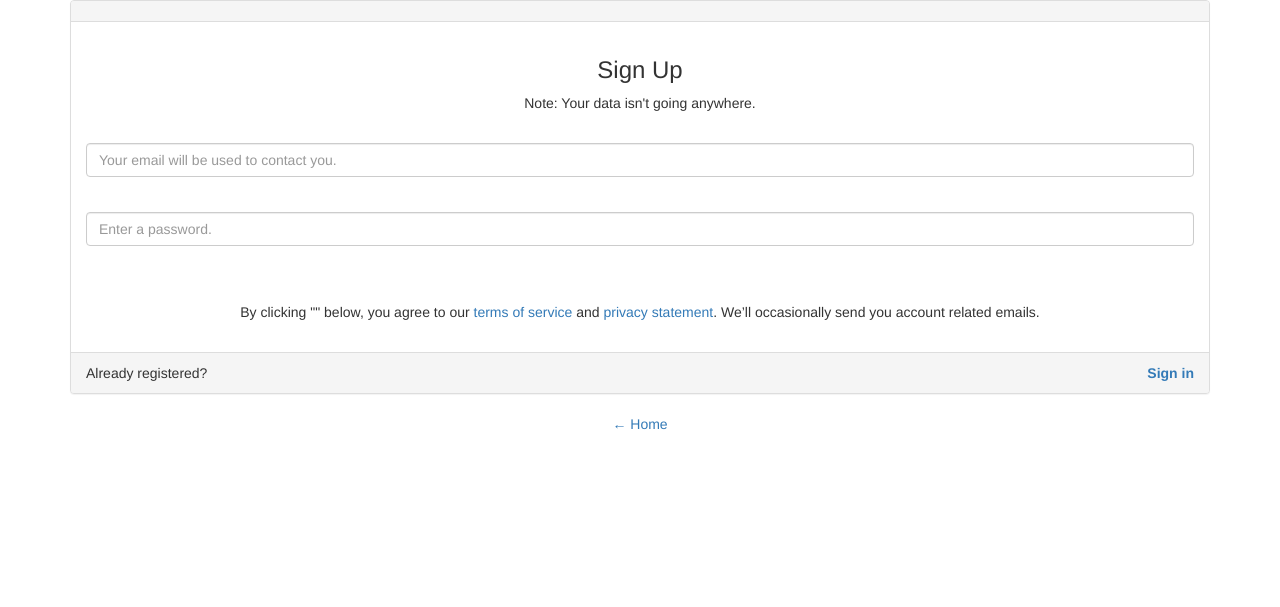
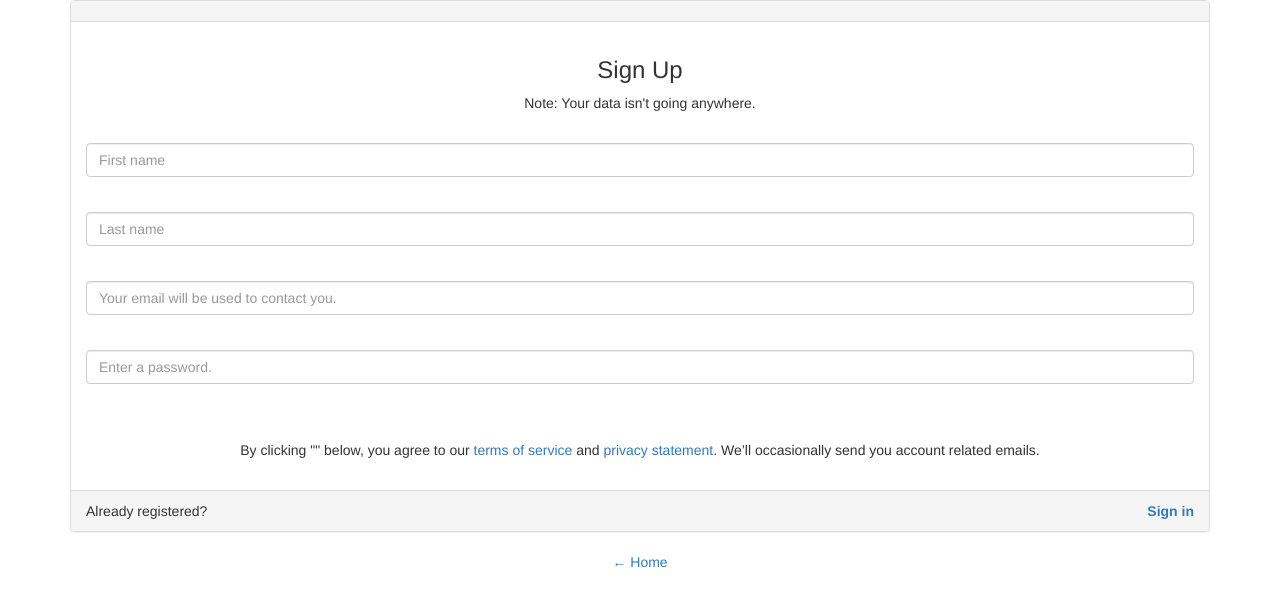
Before and after one commit to habiv/fastocloud_admin, a Python web app: template app/templates/home/register.html in a window 1280 px wide. Shown: the top 607 px of the page. Run offline with Jinja, Linux system fonts and the light colour scheme; the template is opened without the code that fills it, so the values that code supplies are empty; some libraries are stand-ins or nearby versions.

Commit message:
Sync with models

```diff
--- a/app/home/view.py
+++ b/app/home/view.py
@@ -145,7 +145,8 @@ class HomeView(FlaskView):
             if existing_user:
                 return redirect(url_for('HomeView:signin'))
 
-            new_user = ProviderAdminUser.make_provider(email=email, password=form.password.data,
+            new_user = ProviderAdminUser.make_provider(email=email, first_name=form.first_name,
+                                                       last_name=form.last_name, password=form.password.data,
                                                        country=form.country.data,
                                                        language=form.language.data)
             new_user.save()
--- a/app/templates/home/register.html
+++ b/app/templates/home/register.html
@@ -16,6 +16,20 @@ Register | {{ config['PUBLIC_CONFIG'].site.title }}
             {{ util.flashed_messages(dismissible=True, container=False) }}
             <form action="" method="post" class="form" role="form">
                 {{ form.hidden_tag() }}
+                <div class="form-group  required text-left">
+                    <label class="control-label" for="email">{{ form.email.label }}</label>
+                    <input class="form-control" id="first_name" name="first_name"
+                           placeholder="First name" required
+                           type="text"
+                           value="">
+                </div>
+                <div class="form-group  required text-left">
+                    <label class="control-label" for="email">{{ form.email.label }}</label>
+                    <input class="form-control" id="last_name" name="last_name"
+                           placeholder="Last name" required
+                           type="text"
+                           value="">
+                </div>
                 <div class="form-group  required text-left">
                     <label class="control-label" for="email">{{ form.email.label }}</label>
                     <input class="form-control" id="email" name="email"
--- a/scripts/migrate/xtream/resellers.py
+++ b/scripts/migrate/xtream/resellers.py
@@ -12,7 +12,8 @@ def import_resellers_to_server(db, server: ServiceSettings):
     for sql_entry in sql_providers:
         email = sql_entry['email']
         password = sql_entry['email']
-        new_user = ProviderUser.make_provider(email=email, password=password, country='US', language='en')
+        new_user = ProviderUser.make_provider(email=email, first_name='Xtream', last_name='Codes', password=password,
+                                              country='US', language='en')
         new_user.status = ProviderUser.Status.ACTIVE
         new_user.save()
 
```
Also changed, not shown: scripts/create_provider.py (+7 -2 lines).
